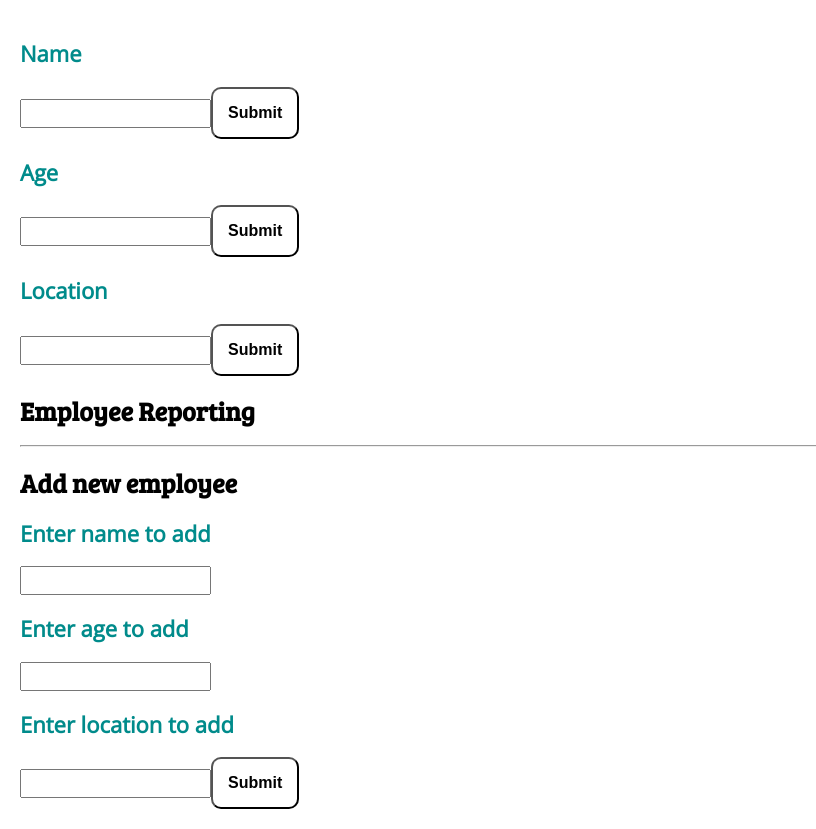
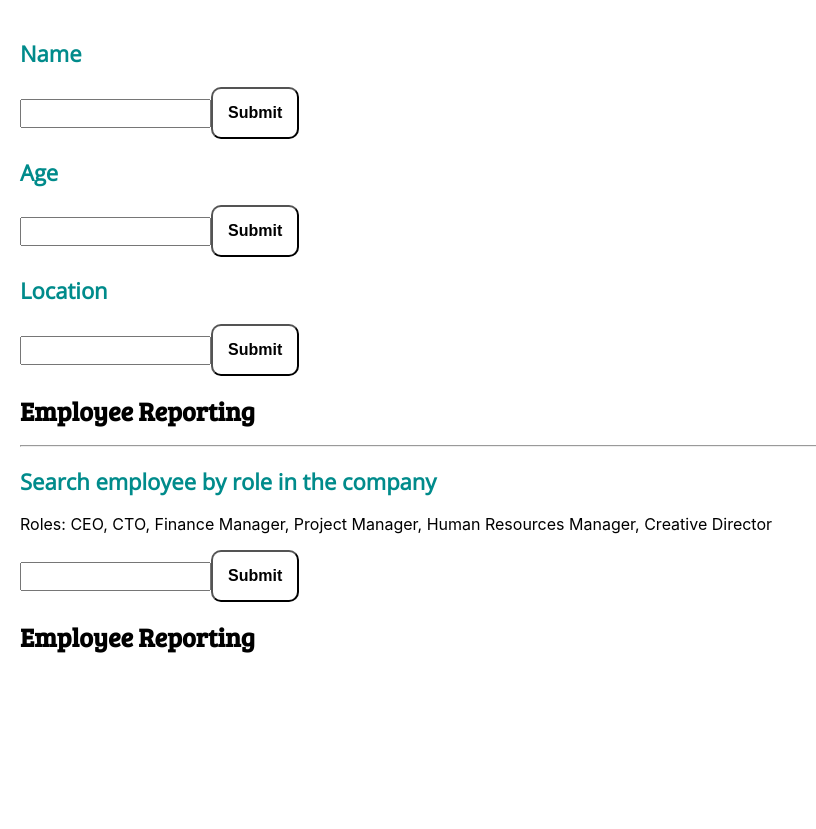
Before and after one commit to victoriatin/DIG4503, a React (Create React App) app in the folder lab10/client/: page / in a window 1280 px wide. Shown: the whole page, without its empty margins (0-816 px from the left). After the commit the page ends 800 px from the top, so only its background shows below. Built offline with nearby package versions, Linux system fonts and the light colour scheme.

Commit message:
role component & form

```diff
--- a/lab10/client/src/App.js
+++ b/lab10/client/src/App.js
@@ -4,7 +4,8 @@ import NameSearch from "./components/NameSearch";
 import AgeSearch from "./components/AgeSearch";
 import LocationSearch from "./components/LocationSearch";
 import ReportingArea from "./components/ReportingArea";
-import AddNew from "./components/AddNew";
+import Role from "./components/JobTitle";
+import JobReporting from "./components/JobReporting";
 
 function App() {
   return (
@@ -14,7 +15,8 @@ function App() {
       <LocationSearch/>
       <ReportingArea/>
 <hr></hr>
-      <AddNew/>
+      <Role/>
+      <JobReporting/>
     </div>
   );
 }
--- a/lab10/client/src/components/AddNew/index.js
+++ /dev/null
@@ -1,44 +0,0 @@
-
-import React from 'react';
-
-class AddNew extends React.Component {
-createPerson(event) {
-    event.preventDefault();
-
-    let name = document.querySelector("#personName");
-
-    let age = document.querySelector("#personAge");
-
-    let location = document.querySelector("#personLocation");
-
-    fetch("/employee/" + name.value + "/" + age.value + "/" + location.value, {
-      method: "post",
-    })
-      .then((res) => {
-        return res.json(); //parse the data and create a json object to return
-      })
-      .then((processed) => {
-        console.log(processed);
-      });
-  }
-
-render () {
-    return (
-        <div>
-          <h1> Add new employee</h1>
-<form onsubmit={this.createPerson}>
-  <h2>Enter name to add</h2>
-  <input id="personName" type="text" />
-  <h2>Enter age to add</h2>
-  <input id="personAge" type="text" />
-  <h2>Enter location to add</h2>
-  <input id="personLocation" type="text" />
-  <button>Submit</button>
-</form>
-        </div>
-    )
-}
-}
-
-
-export default AddNew;
--- /dev/null
+++ b/lab10/client/src/components/JobReporting/index.js
@@ -0,0 +1,14 @@
+import React from 'react';
+
+class JobReporting extends React.Component {
+    render() {
+        return (
+            <div>
+                <h1>Employee Reporting</h1>
+                <div id="JobReporting"></div>
+            </div>
+        );
+    }
+}
+
+export default JobReporting;
--- /dev/null
+++ b/lab10/client/src/components/JobTitle/index.js
@@ -0,0 +1,44 @@
+
+import React from 'react';
+
+class Role extends React.Component {
+readJob(event) {
+//prevent the 'default' form action
+event.preventDefault();
+//find the element with the id = "location"
+        let element = document.querySelector("#role");
+        //uses fetch(), and updates the reporting area
+        fetch("/jobs/" + element.value)
+          .then((res) => {
+            return res.json(); //parse the data and create a json object to return
+          })
+          .then((processed) => {
+            let reporting = document.querySelector("#JobReporting");
+
+            //if processes object has an error, the reporting variable will be equal to error message
+            if (processed.error) {
+              reporting.innerHTML = processed.error;
+            } else {
+              reporting.innerHTML = "Name: " + processed.name + " Role: " + processed.role;
+
+            }
+          });
+          element.value = "";
+      }
+      render() {
+          return (
+           <div>
+                <h2>Search employee by role in the company</h2>
+                <p>Roles: CEO, CTO, Finance Manager, Project Manager,
+                   Human Resources Manager, Creative Director</p>
+            <form onSubmit={this.readJob}>
+                <input id="role" type="text" />
+                <button>Submit</button>
+            </form>
+            </div>
+          )
+      }
+    }
+
+
+export default Role;
```
Also changed, not shown: 2 other files (tests, documents, lock files or other folders).
